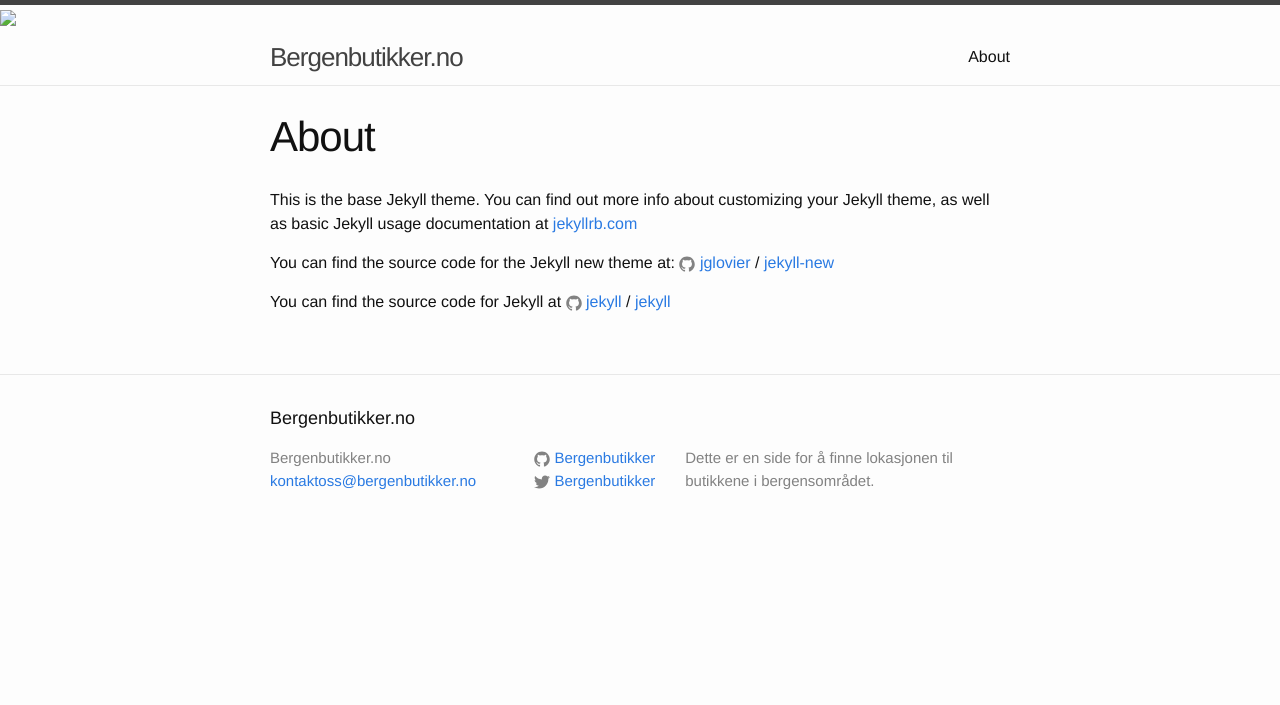
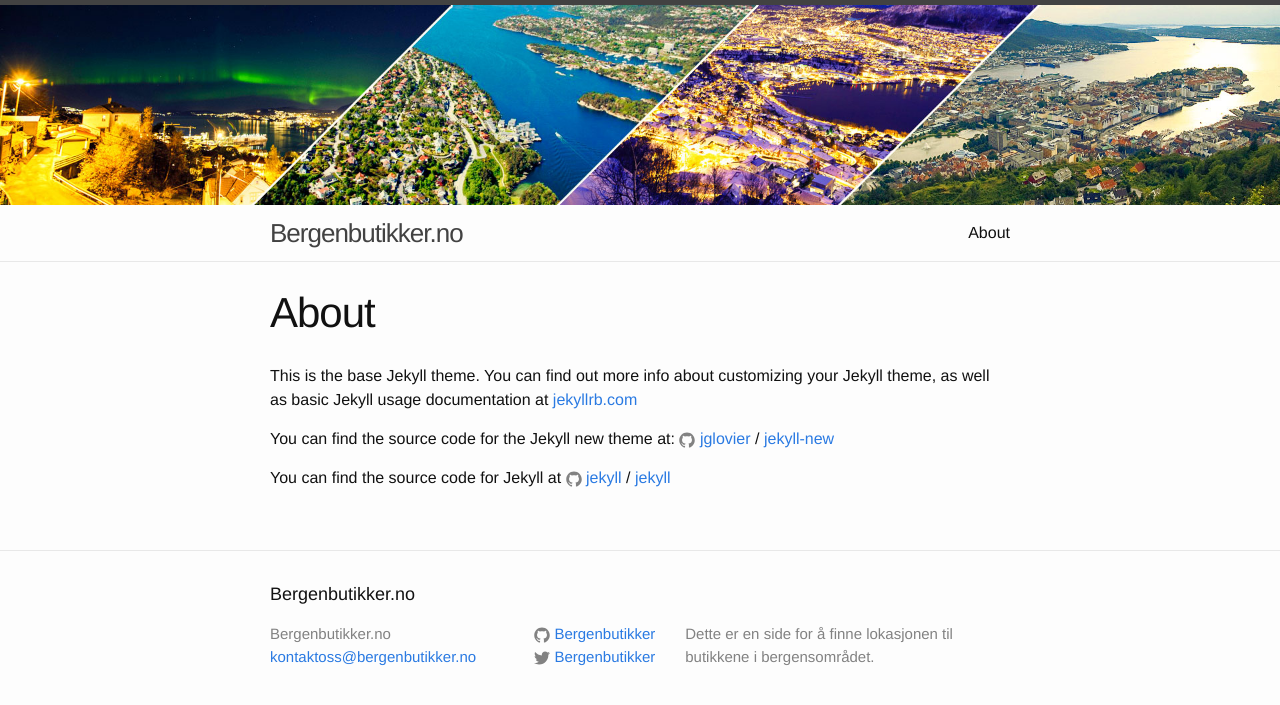
Before and after one commit to eikenottt/eikenottt.github.io, a Jekyll site: the page built from about.md, in a window 1280 px wide. Shown: the top 705 px of the page. Built offline with Jekyll 4.4.1, drawn with Linux system fonts in a browser that asks for light colours.

Commit message:
Bilde
Plassering

```diff
--- a/_config.yml
+++ b/_config.yml
@@ -14,7 +14,7 @@
 url: "http://bergenbutikker.no" # the base hostname & protocol for your site
 twitter_username: Bergenbutikker
 github_username:  Bergenbutikker
-headimg: "FramsideBiler2.jpg"
+headimg: "../FramsideBiler2.jpg"
 
 # Build settings
 markdown: kramdown
```
